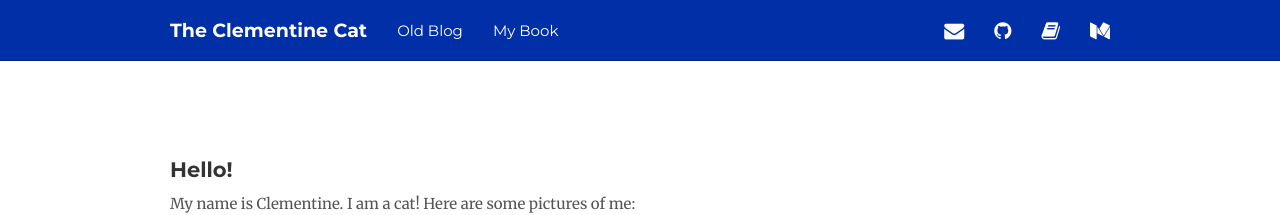
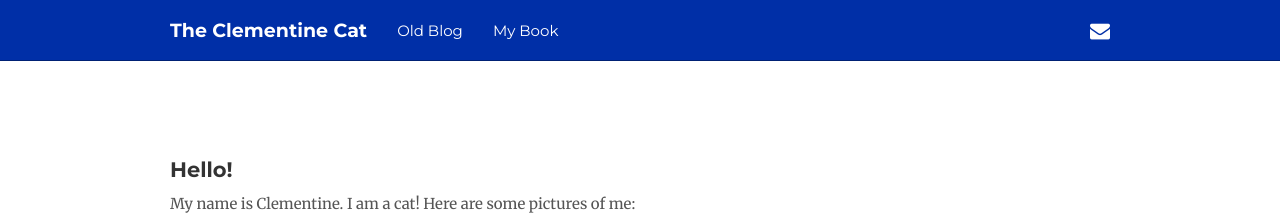
Before and after one commit to salexashenko/clementinecat, a Jekyll site: the page built from index.md, in a window 1280 px wide. Shown: the top 215 px of the page. Built offline with Jekyll 4.4.1, drawn with Linux system fonts in a browser that asks for light colours; our own code applies the rules of GitHub Pages for plain Markdown files.

Commit message:
Update nav-right.html

```diff
--- a/_includes/nav-right.html
+++ b/_includes/nav-right.html
@@ -1,4 +1 @@
 <li><a href="mailto:s.alexashenko@gmail.com" target="_blank"><i class="fa fa-envelope fa-lg"></i></a></li>
-<li><a href="http://github.com/salexashenko/" target="_blank"><i class="fa fa-github fa-lg"></i></a></li>
-<li><a href="http://www.corticalcircuitry.com/" target="_blank"><i class="fa fa-book fa-lg"></i></a></li>
-<li><a href="https://medium.com/@SAlexashenko" target="_blank"><i class="fa fa-medium fa-lg"></i></a></li>
```
